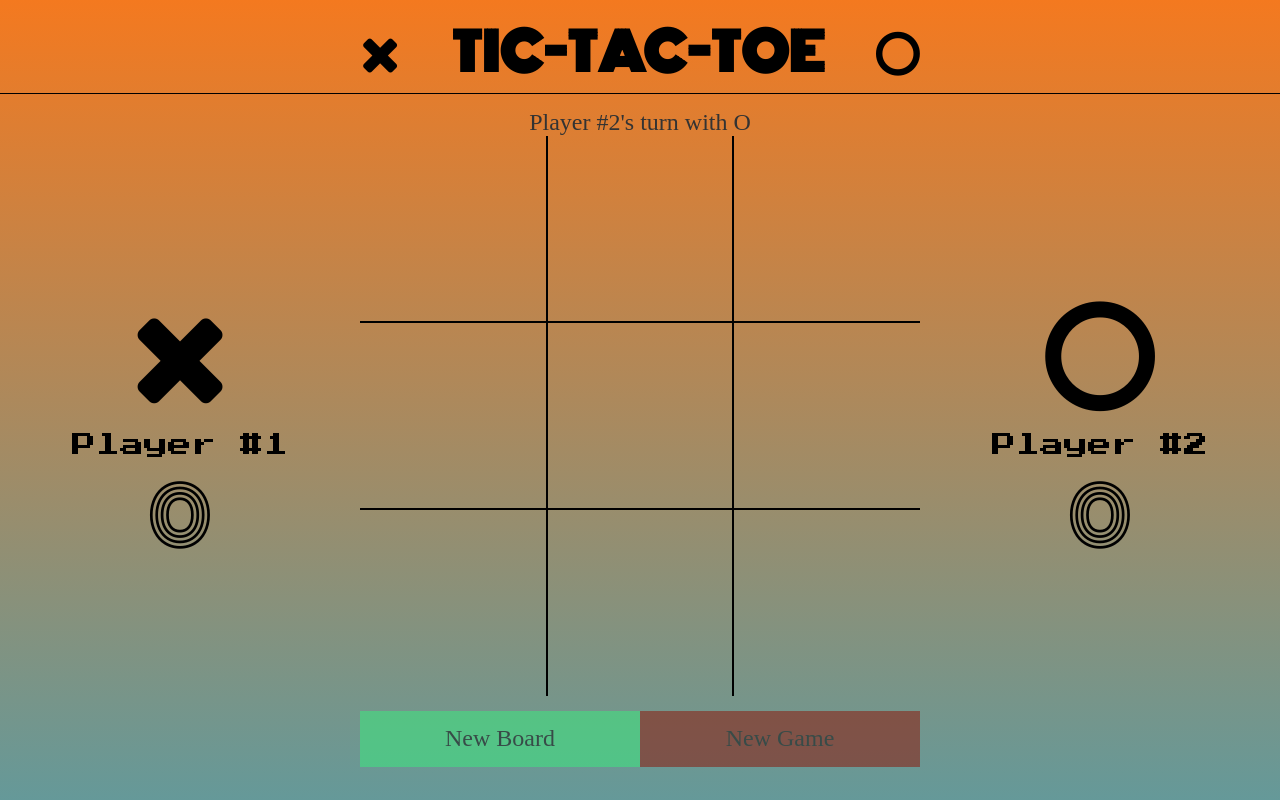
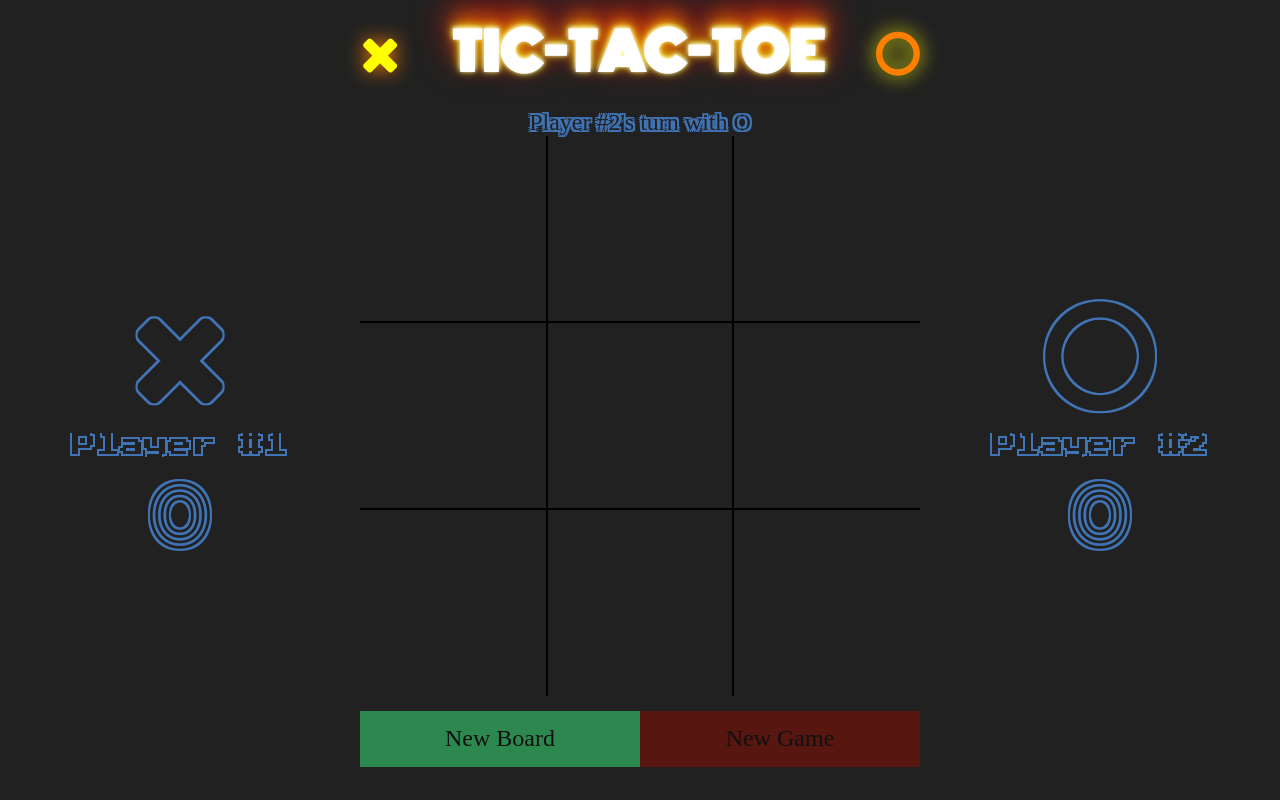
Before and after one commit to Ani4/TIC_TAC_TOE, a React (Create React App) app: page / in a window 1280 px wide. Built offline with nearby package versions, Linux system fonts and the light colour scheme; a web font is replaced by a local one.

Commit message:
improving color scheme

```diff
--- a/src/App.css
+++ b/src/App.css
@@ -2,15 +2,24 @@
   padding: 0;
   margin: 0;
   box-sizing: border-box;
+
+}
+
+html {
+  color: #212121;
+  text-shadow: 2px 2px 0 #4074b5, 2px -2px 0 #4074b5, -2px 2px 0 #4074b5, -2px -2px 0 #4074b5, 2px 0px 0 #4074b5, 0px 2px 0 #4074b5, -2px 0px 0 #4074b5, 0px -2px 0 #4074b5;
+
 }
 
 
 .root {
   height: 100vh;
+  -webkit-box-align: center;
   align-items: center;
   width: 100%;
-  background: -webkit-linear-gradient(to top, #f4791f, #659999);
-  background: linear-gradient(to bottom, #f4791f, #659999);
+  background: #212121;
+  overflow-x: hidden;
+  overflow-y: hidden;
 }
 
 .root h1 {
@@ -22,11 +31,16 @@
   width: 100%;
   text-align: center;
   font-family: 'Monoton';
-  border-bottom: 1px solid black;
+  border-bottom: 1px solid 84ffff;
 }
 
 .root h1 .title {
   font-size: 4vmax;
+
+  color: #FFFFFF;
+
+  text-shadow: 0 -1px 4px #FFF, 0 -2px 10px #ff0, 0 -10px 20px #ff8000, 0 -18px 40px #F00;
+
 }
 
 h1 span {
@@ -34,11 +48,16 @@ h1 span {
   line-height: 1rem;
   animation: spin 2s infinite linear;
   -webkit-animation: spin 2s infinite linear;
+  color: #ffff00;
+  text-shadow: 0px 0px 19px #ff8000;
+
 }
 
 h1 span:nth-child(3) {
   animation: spin 2s infinite linear reverse;
   -webkit-animation: shake 1s infinite linear reverse;
+  color: #ff8000;
+  text-shadow: 0px 0px 19px #ffff00;
 }
 
 .board {
@@ -56,8 +75,11 @@ h1 span:nth-child(3) {
 }
 
 .board .block {
+  display: -webkit-box;
   display: flex;
+  -webkit-box-pack: center;
   justify-content: center;
+  -webkit-box-align: center;
   align-items: center;
   height: 100%;
   width: 100%;
@@ -103,7 +125,9 @@ h1 span:nth-child(3) {
 }
 
 .board .wins {
-  background-color: green;
+  color: #FFFFFF;
+
+  text-shadow: 0 0 5px #FFF, 0 0 10px #FFF, 0 0 15px #FFF, 0 0 20px #49ff18, 0 0 30px #49FF18, 0 0 40px #49FF18, 0 0 55px #49FF18, 0 0 75px #49ff18;
   pointer-events: none;
 }
 
@@ -116,6 +140,7 @@ h1 span:nth-child(3) {
   margin-top: 15px;
   width: 70vmin;
   height: 7vmin;
+  display: -webkit-box;
   display: flex;
   justify-content: space-around;
 
@@ -153,6 +178,7 @@ h1 span:nth-child(3) {
 .container {
   width: 100vw;
   position: absolute;
+  display: -webkit-box;
   display: flex;
   justify-content: space-around;
 
@@ -163,7 +189,8 @@ h1 span:nth-child(3) {
 .what_happens {
   padding-top: calc(6vmax + 32px);
   text-align: center;
-  color: #333333;
+  color: #212121;
+  text-shadow: 2px 2px 0 #4074b5, 2px -2px 0 #4074b5, -2px 2px 0 #4074b5, -2px -2px 0 #4074b5, 2px 0px 0 #4074b5, 0px 2px 0 #4074b5, -2px 0px 0 #4074b5, 0px -2px 0 #4074b5;
   font-family: "Trade Winds";
   font-size: 3vmin;
 }
@@ -173,23 +200,36 @@ h1 span:nth-child(3) {
 }
 
 .p1 {
+  display: -webkit-box;
   display: flex;
+  -webkit-box-orient: vertical;
+  -webkit-box-direction: normal;
   flex-direction: column;
+  -webkit-box-pack: center;
   justify-content: center;
+  -webkit-box-align: center;
   align-items: center;
+  -webkit-box-ordinal-group: 2;
   order: 1;
   padding-bottom: 6vh;
 }
 
 .wrraper {
+  -webkit-box-ordinal-group: 3;
   order: 2;
 }
 
 .p2 {
+  display: -webkit-box;
   display: flex;
+  -webkit-box-orient: vertical;
+  -webkit-box-direction: normal;
   flex-direction: column;
+  -webkit-box-pack: center;
   justify-content: center;
+  -webkit-box-align: center;
   align-items: center;
+  -webkit-box-ordinal-group: 4;
   order: 3;
   padding-bottom: 6vh;
 
@@ -234,6 +274,8 @@ input[type="text"]:focus {
     margin-top: 3rem;
     width: calc(100vw - 51vw);
 
+    -webkit-box-ordinal-group: 5;
+
     order: 4;
     float: left;
     padding-bottom: 0;
@@ -249,6 +291,8 @@ input[type="text"]:focus {
   .p2 {
     width: calc(100vw - 51vw);
     margin-top: 3rem;
+
+    -webkit-box-ordinal-group: 5;
 
     order: 4;
     float: right;
@@ -271,6 +315,24 @@ input[type="text"]:focus {
 
 /* ANIMATION KEYFRAMES */
 
+@-webkit-keyframes spin {
+  from {
+    transform: rotate(0);
+    -webkit-transform: rotate(0);
+    -moz-transform: rotate(0);
+    -ms-transform: rotate(0);
+    -o-transform: rotate(0);
+  }
+
+  to {
+    transform: rotate(720deg);
+    -webkit-transform: rotate(720deg);
+    -moz-transform: rotate(720deg);
+    -ms-transform: rotate(720deg);
+    -o-transform: rotate(720deg);
+  }
+}
+
 @keyframes spin {
   from {
     transform: rotate(0);
@@ -287,6 +349,57 @@ input[type="text"]:focus {
     -ms-transform: rotate(720deg);
     -o-transform: rotate(720deg);
   }
+}
+
+@-webkit-keyframes shake {
+  0% {
+    transform: translateX(0);
+    -webkit-transform: translateX(0);
+    -moz-transform: translateX(0);
+    -ms-transform: translateX(0);
+    -o-transform: translateX(0);
+  }
+
+  20% {
+    transform: translateX(-1rem);
+    -webkit-transform: translateX(-1rem);
+    -moz-transform: translateX(-1rem);
+    -ms-transform: translateX(-1rem);
+    -o-transform: translateX(-1rem);
+  }
+
+  40% {
+    transform: translateX(0);
+    -webkit-transform: translateX(0);
+    -moz-transform: translateX(0);
+    -ms-transform: translateX(0);
+    -o-transform: translateX(0);
+  }
+
+  60% {
+    transform: translateX(1rem);
+    -webkit-transform: translateX(1rem);
+    -moz-transform: translateX(1rem);
+    -ms-transform: translateX(1rem);
+    -o-transform: translateX(1rem);
+  }
+
+  80% {
+    transform: translateX(-1rem);
+    -webkit-transform: translateX(-1rem);
+    -moz-transform: translateX(-1rem);
+    -ms-transform: translateX(-1rem);
+    -o-transform: translateX(-1rem);
+  }
+
+  100% {
+    transform: translateX(0);
+    -webkit-transform: translateX(0);
+    -moz-transform: translateX(0);
+    -ms-transform: translateX(0);
+    -o-transform: translateX(0);
+  }
+
 }
 
 @keyframes shake {
```
